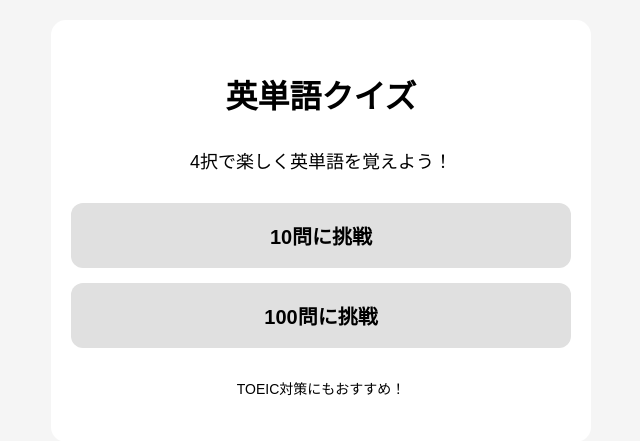
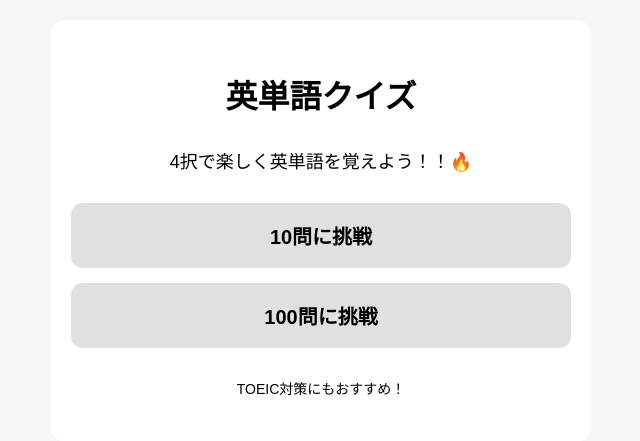
Before and after one commit to Tora06152013/english-quiz, a Flask app: page / in a window 1280 px wide. Shown: the top 441 px of the page, without its empty margins (319-959 px from the left). Run offline with Flask 3, Linux system fonts and the light colour scheme.

Commit message:
Update home.html

```diff
--- a/templates/home.html
+++ b/templates/home.html
@@ -12,7 +12,7 @@
 
         <h1>英単語クイズ</h1>
 
-        <p class="subtitle">4択で楽しく英単語を覚えよう！</p>
+        <p class="subtitle">4択で楽しく英単語を覚えよう！！🔥</p>
 
         <div class="menu">
 
```
